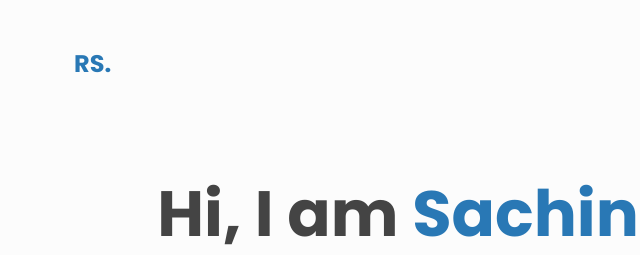
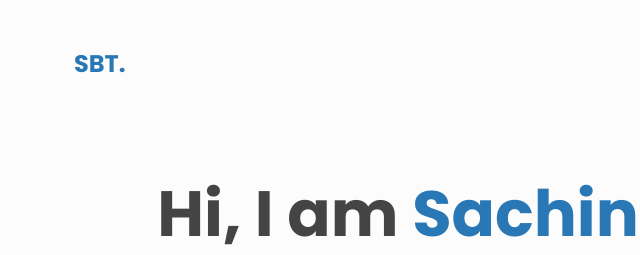
Before and after one commit to sachinbeejady/sachinbeejady.github.io, a plain HTML site: page index.html in a window 1280 px wide. Shown: the top 255 px of the page, 16-656 px from the left. Drawn offline with Linux system fonts and the light colour scheme.

Commit message:
Update index.html

```diff
--- a/index.html
+++ b/index.html
@@ -20,8 +20,8 @@
   <body class="light" id="top">
     <header class="header center">
       <h3>
-        <a href="https://rajshekhar26.github.io/cleanfolio-minimal" class="link"
-          >RS.</a
+        <a href="https://sachinbeejady.github.io/" class="link"
+          >SBT.</a
         >
       </h3>
 
```
